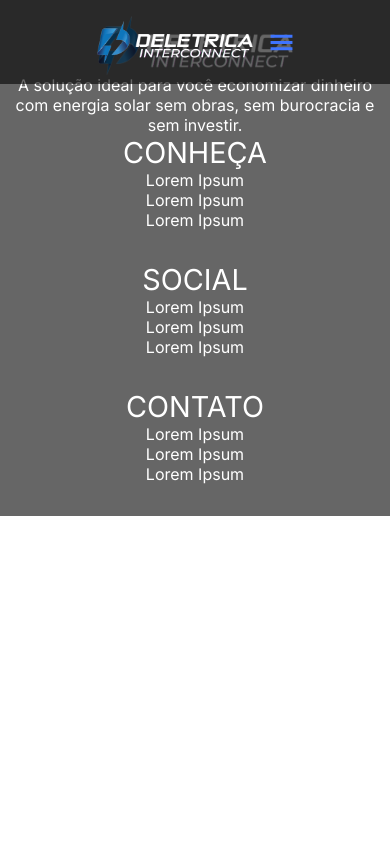
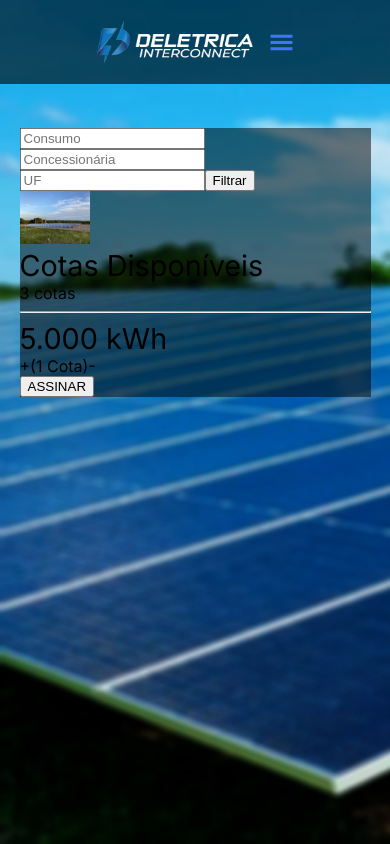
Before and after one commit to caiokronuz/marketplaceinterconnect, a Next.js app: page /marketplace in a window 390 px wide. Shown: the top 844 px of the page. Built offline with nearby package versions, Linux system fonts and the light colour scheme.

Commit message:
Mobile da página de pré-cadastro feito, página do marketplace iniciada. Nenhuma alteração feita na responsividade do site

```diff
--- a/src/components/Header/Header.tsx
+++ b/src/components/Header/Header.tsx
@@ -24,10 +24,10 @@ export function Header() {
                         <li className={styles.closeButton}><AiFillCloseCircle size={30} onClick={() => setIsMenuOpen(!isMenuOpen)} /></li>
                         <li><a href="#landing">Início</a></li>
                         <li><a href="#howWorks">Como funciona?</a></li>
-                        <li><Link href="/">Planos</Link></li>
+                        <li><Link href="/marketplace">Planos</Link></li>
                         <li><a href="#commonQuestions">Perguntas frequentes</a></li>
                         <li><a href="#contact">Contato</a></li>
-                        <li className={styles.sign}><Link href="/">Assinar</Link></li>
+                        <li className={styles.sign}><Link href="/send">Assinar</Link></li>
                     </ul>
                 </nav>
             </header>
--- a/src/pages/marketplace.tsx
+++ b/src/pages/marketplace.tsx
@@ -1,12 +1,48 @@
+import Image from 'next/image';
+
 import { Footer } from "@/components/Footer/Footer";
 import { Header } from "@/components/Header/Header";
 
+import solarPlant from '../../public/st-edwiges.jpg';
+import styles from '../styles/MarketPlace.module.scss';
+
 export default function marketPlace(){
     return(
-        <main>
-            <div>
+        <main className={styles.marketPlace}>
+            <div className={styles.page}>
                 <Header />
+                <div className={styles.container}>
+                    <form>
+                        <input type="text" placeholder="Consumo" />
+                        <input type="text" placeholder="Concessionária" />
+                        <input type="text" placeholder="UF" />
+                        <button type="submit">Filtrar</button>
+                    </form>
 
+                    <div className={styles.quotas}>
+
+                        <div className={styles.solarPlant}>
+                            <header>
+                                <Image src={solarPlant} alt="Foto da usina"/>
+                            </header>
+                            <div>
+                                <h1 className={styles.title}>Cotas Disponíveis</h1>
+                                <span className={styles.amountQuotes}>3 cotas</span>
+                                <hr/>
+                                <h1 className={styles.amountEnergy}>5.000 kWh</h1>
+
+                                <div className={styles.amountControl}>
+                                    <span>+</span>
+                                    <span>(1 Cota)</span>
+                                    <span>-</span>
+                                </div>
+
+                                <button>ASSINAR</button>
+                            </div>
+                        </div>
+
+                    </div>
+                </div>
             </div>
             <Footer />
         </main>
--- /dev/null
+++ b/src/styles/MarketPlace.module.scss
@@ -0,0 +1,35 @@
+.marketPlace{
+    width: 100vw;
+    height: auto;
+    background: linear-gradient(#3ACF49, #3E74FF);
+
+    .page{
+        width: 100vw;
+        height: 100vh;
+
+        display: flex;
+        align-items: center;
+        flex-direction: column;
+        background: url('../../public/background.png') no-repeat;
+        background-size: cover;
+
+        .container{
+            background: rgba(0,0,0,0.5);
+
+            width: 90%;
+            margin-top: 8em;
+            .quotas{
+                .solarPlant{
+                    header{
+                        img{
+                            width: 20%;
+                            height: 20%
+                        }
+                    }
+
+                }
+            }
+        }
+
+    }
+}
```
Also changed, not shown: src/pages/index.tsx (+2 -5 lines), src/styles/Home.module.scss (+21 -23 lines), public/st-edwiges.jpg (added).
